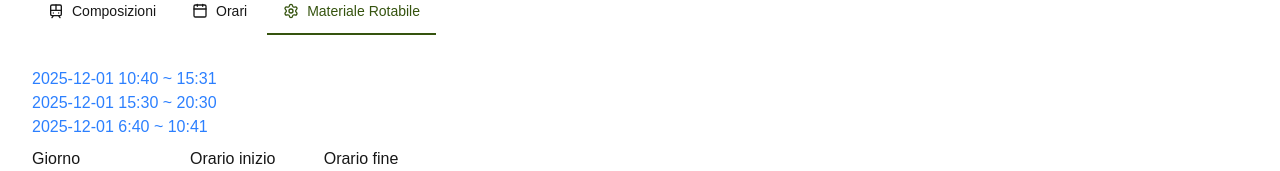
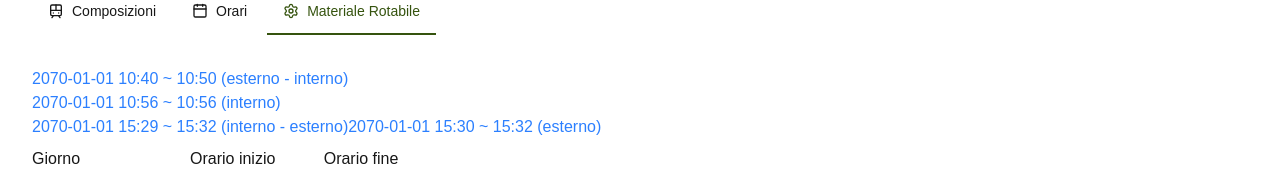
Before and after one commit to Mikee282828/prove-itinere-1, a Next.js app: page /esercizio in a window 1280 px wide. Both pictures are taken after a click on the button "Materiale Rotabile". Shown: the part 204-375 px from the top of the page. Built offline with nearby package versions, Linux system fonts and the light colour scheme; no server answers; the database is empty.

Commit message:
FetchMaterialeEsercizio: search fix

```diff
--- a/app/lib/data.ts
+++ b/app/lib/data.ts
@@ -11,8 +11,8 @@ export async function fetchStazioni(): Promise<Stazione[]> {
       ORDER BY stazione.distanza_capolinea ASC`;
     return stazioni as Stazione[];
   } catch (error) {
-    console.error('Database Error:', error);
-    throw new Error('Failed to fetch data.');
+    console.error("Database Error:", error);
+    throw new Error("Failed to fetch data.");
   }
 }
 
@@ -24,36 +24,42 @@ export async function fetchMateriale(): Promise<MaterialeRotabile[]> {
       ORDER BY tipologia`;
     return materiali as MaterialeRotabile[];
   } catch (error) {
-    console.error('Database Error:', error);
-    throw new Error('Failed to fetch data.');
+    console.error("Database Error:", error);
+    throw new Error("Failed to fetch data.");
   }
 }
 
-export async function fetchMaterialeEsercizio(data: string, inizio: string, fine: string): Promise<MaterialeRotabile[]> {
-
+export async function fetchMaterialeEsercizio(
+  data: string,
+  inizio: string,
+  fine: string,
+): Promise<MaterialeRotabile[]> {
   if (!data || !inizio || !fine || inizio > fine) return [];
 
   try {
     const materiali = await sql`
-      SELECT DISTINCT mat.* FROM materiale_rotabile AS mat
+      SELECT mat.*
+      FROM materiale_rotabile AS mat
       WHERE mat.id NOT IN(
-      SELECT DISTINCT comp.id_mat
-      FROM composizione AS comp
-      INNER JOIN convoglio ON comp.convoglio = convoglio.id
-      INNER JOIN treno ON convoglio.id = treno.convoglio
-      INNER JOIN traccia_passata as traccia ON treno.data = traccia.data AND treno.codice = traccia.treno
-      WHERE traccia.data = ${data}
-        AND (traccia.orario_arrivo > ${inizio} AND traccia.orario_arrivo<${fine})
-  )`;
+        SELECT comp.id_mat as id
+        FROM composizione AS comp
+        INNER JOIN convoglio ON comp.convoglio = convoglio.id
+        INNER JOIN treno ON convoglio.id = treno.convoglio
+        INNER JOIN traccia_corrente as traccia ON treno.data = traccia.data AND treno.codice = traccia.treno
+        WHERE traccia.data = ${data}
+        GROUP BY id_mat
+        HAVING MAX(traccia.orario_arrivo)>${inizio} AND MIN(traccia.orario_partenza)<${fine}
+        );
+        `;
     return materiali as MaterialeRotabile[];
   } catch (error) {
-    console.error('Database Error:', error);
-    throw new Error('Failed to fetch data.');
+    console.error("Database Error:", error);
+    throw new Error("Failed to fetch data.");
   }
 }
 
 export type ConvoglioRaggruppato = {
-  convoglio: string;   // l'ID del convoglio (es: '1', '2')
+  convoglio: string; // l'ID del convoglio (es: '1', '2')
   materiali: string[]; // l'array di stringhe (es: ['Cavour', 'B1'])
 };
 
@@ -66,22 +72,24 @@ export async function fetchComposizioni(): Promise<ConvoglioRaggruppato[]> {
     ORDER BY convoglio;`;
     return composizioni as ConvoglioRaggruppato[];
   } catch (error) {
-    console.error('Database Error:', error);
-    throw new Error('Failed to fetch data.');
+    console.error("Database Error:", error);
+    throw new Error("Failed to fetch data.");
   }
 }
 
-export async function fetchTracceCorrenti(data: string): Promise<TracciaCorrente[]> {
+export async function fetchTracceCorrenti(
+  data: string,
+): Promise<TracciaCorrente[]> {
   try {
     const tracce = await sql`
     SELECT * from traccia_corrente
     WHERE data = ${data} AND data >= NOW()::DATE
     ORDER BY treno ASC;
-    `
+    `;
     console.log(tracce);
-    return tracce as TracciaCorrente[]
+    return tracce as TracciaCorrente[];
   } catch (error) {
-    console.error('Database Error:', error);
-    throw new Error('Failed to fetch data.');
+    console.error("Database Error:", error);
+    throw new Error("Failed to fetch data.");
   }
 }
--- a/app/ui/esercizio/sezione-materiale.tsx
+++ b/app/ui/esercizio/sezione-materiale.tsx
@@ -14,24 +14,30 @@ export default function SezioneMateriale({
     return (
       <div className="p-8">
         <Link
-          href="/esercizio?data=2025-12-01&inizio=10%3A40&fine=15%3A30"
+          href="/esercizio?data=2070-01-01&inizio=10%3A40&fine=10%3A50"
           className="text-blue-500 hover:text-blue-400"
         >
-          2025-12-01 10:40 ~ 15:31
+          2070-01-01 10:40 ~ 10:50 (esterno - interno)
         </Link>
         <br />
         <Link
-          href="/esercizio?data=2025-12-01&inizio=15%3A30&fine=20%3A30"
+          href="/esercizio?data=2070-01-01&inizio=10%3A56&fine=10%3A56"
           className="text-blue-500 hover:text-blue-400"
         >
-          2025-12-01 15:30 ~ 20:30
+          2070-01-01 10:56 ~ 10:56 (interno)
         </Link>
         <br />
         <Link
-          href="/esercizio?data=2025-12-01&inizio=06%3A40&fine=10%3A41"
+          href="/esercizio?data=2070-01-01&inizio=15%3A29&fine=15%3A32"
           className="text-blue-500 hover:text-blue-400"
         >
-          2025-12-01 6:40 ~ 10:41
+          2070-01-01 15:29 ~ 15:32 (interno - esterno)
+        </Link>
+        <Link
+          href="/esercizio?data=2070-01-01&inizio=15%3A30&fine=15%3A32"
+          className="text-blue-500 hover:text-blue-400"
+        >
+          2070-01-01 15:30 ~ 15:32 (esterno)
         </Link>
         <br />
         <Search />
```
